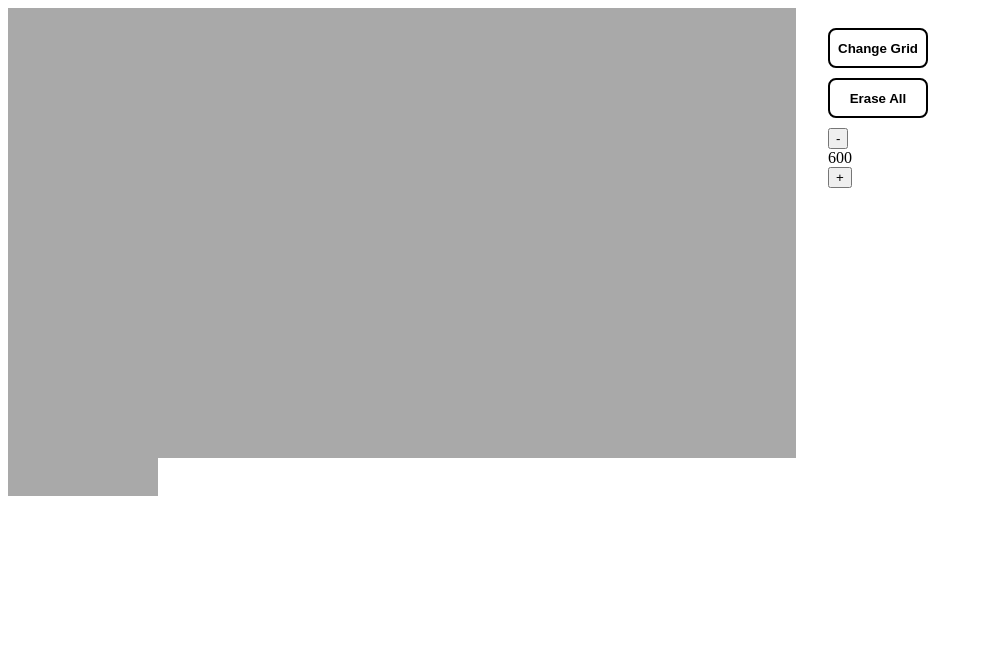
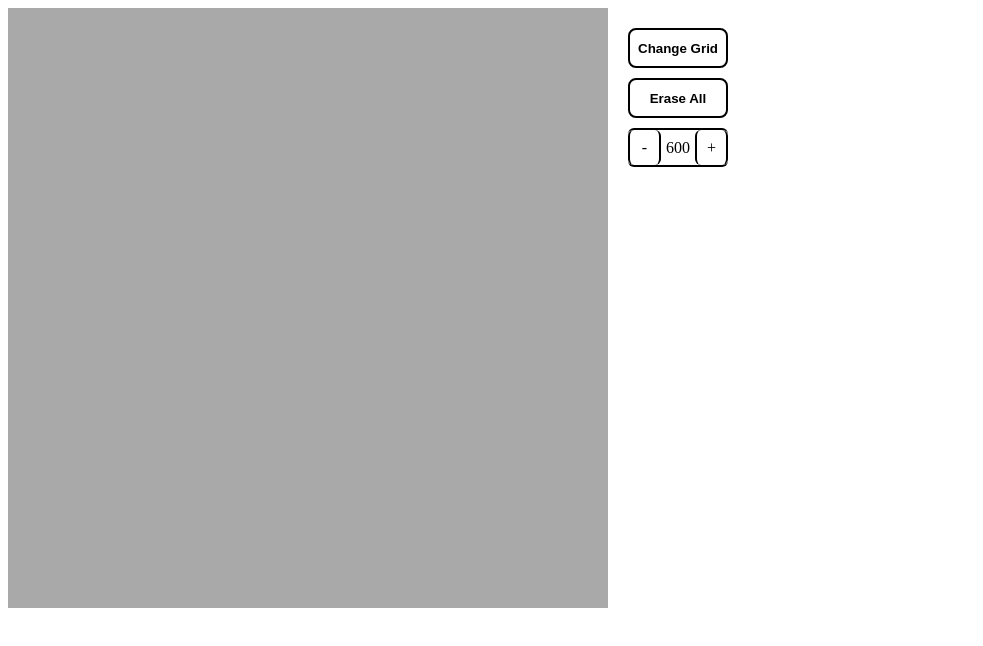
Before and after one commit to ChrisEOlsen/Etch-a-sketch, a plain HTML site: page index.html in a window 1280 px wide. Shown: the whole page, without its empty margins (0-983 px from the left). Drawn offline with Linux system fonts and the light colour scheme.

Commit message:
added custom styles

```diff
--- a/style.css
+++ b/style.css
@@ -8,23 +8,19 @@ body{
     background-color: darkgray;
     width: var(--BoxWidth);
     height: var(--BoxWidth);
-}
-.block.drawn{
-    display: flex;
-    background-color: black;
-    width: var(--BoxWidth);
-    height: var(--BoxWidth);
+    user-select: none;
 }
 
 .grid-container{
     display: flex;
-    width: 800px;
+    width: var(--ScreenSize);
     flex-wrap: wrap;
     flex-shrink: 0;
 }
 
 :root{
     --BoxWidth: 50px;
+    --ScreenSize: 600px;
 }
 
 .button-container{
@@ -47,3 +43,32 @@ body{
     background-color: lightblue;
     border: 4px solid black;
 }
+
+.size-container{
+    display: flex;
+    border-top: 2px solid black;
+    border-bottom: 2px solid black;
+    border-radius: 6px;
+    justify-content: space-between;
+    align-items: center;
+    width: 100px;
+}
+.size-content{
+    padding-left: 5px;
+    padding-right: 5px;
+}
+.screen-size-btn{
+    width: 200px;
+    background-color: white;
+    color: inherit;
+	border-top:none;
+    border-bottom: none;
+    border-left: 2px solid black;
+    border-right: 2px solid black;
+    border-radius: 6px;
+	padding: 0;
+	font: inherit;
+	cursor: pointer;
+	outline: inherit;
+    height:35px;
+}
```
